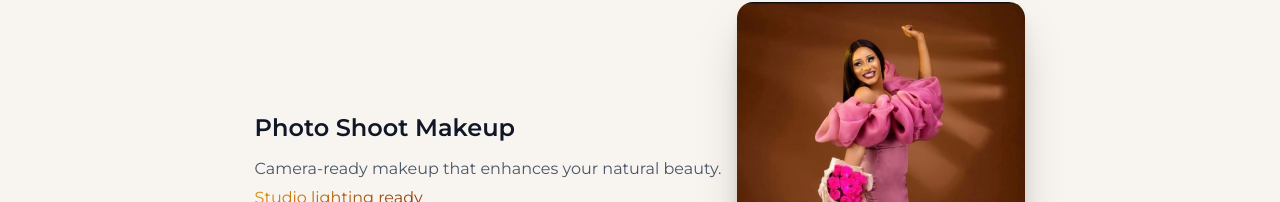
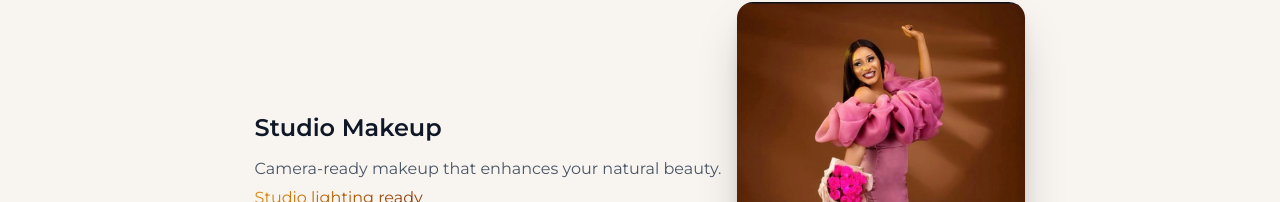
Before and after one commit to ernestkris6/GlamByLaSauce, a React (Vite) app: page /services in a window 1280 px wide. Shown: the part 585-787 px from the top of the page. Built offline with nearby package versions, Linux system fonts and the light colour scheme; a web font is replaced by a local one.

Commit message:
completing services page

```diff
--- a/src/Pages/Services.jsx
+++ b/src/Pages/Services.jsx
@@ -36,7 +36,7 @@ export default function Services() {
       />
 
       <ServicesDetails
-        title="Photo Shoot Makeup"
+        title="Studio Makeup"
         description="Camera-ready makeup that enhances your natural beauty."
         image={image[6]}
         features={["Studio lighting ready", "Matte & glow options"]}
```
